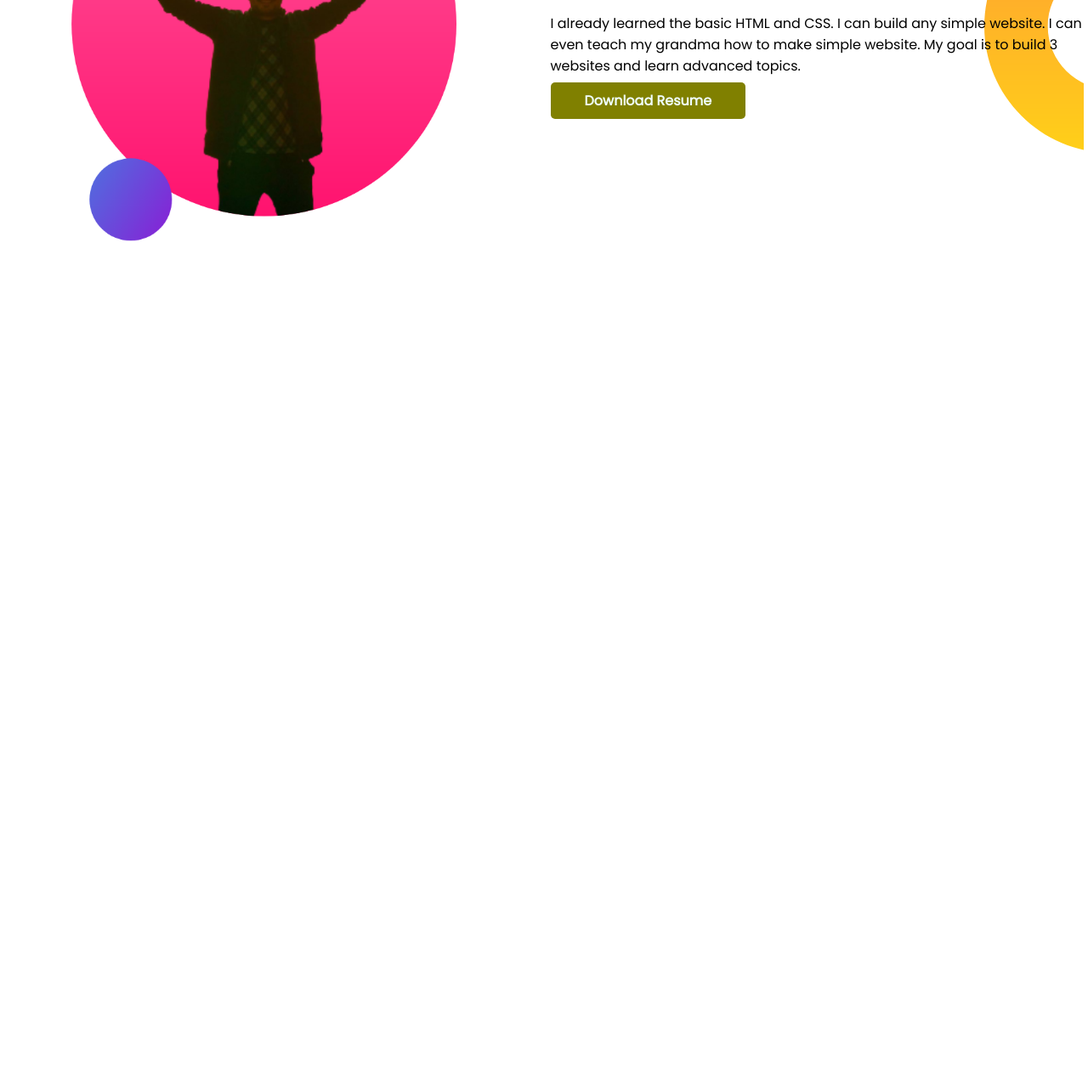
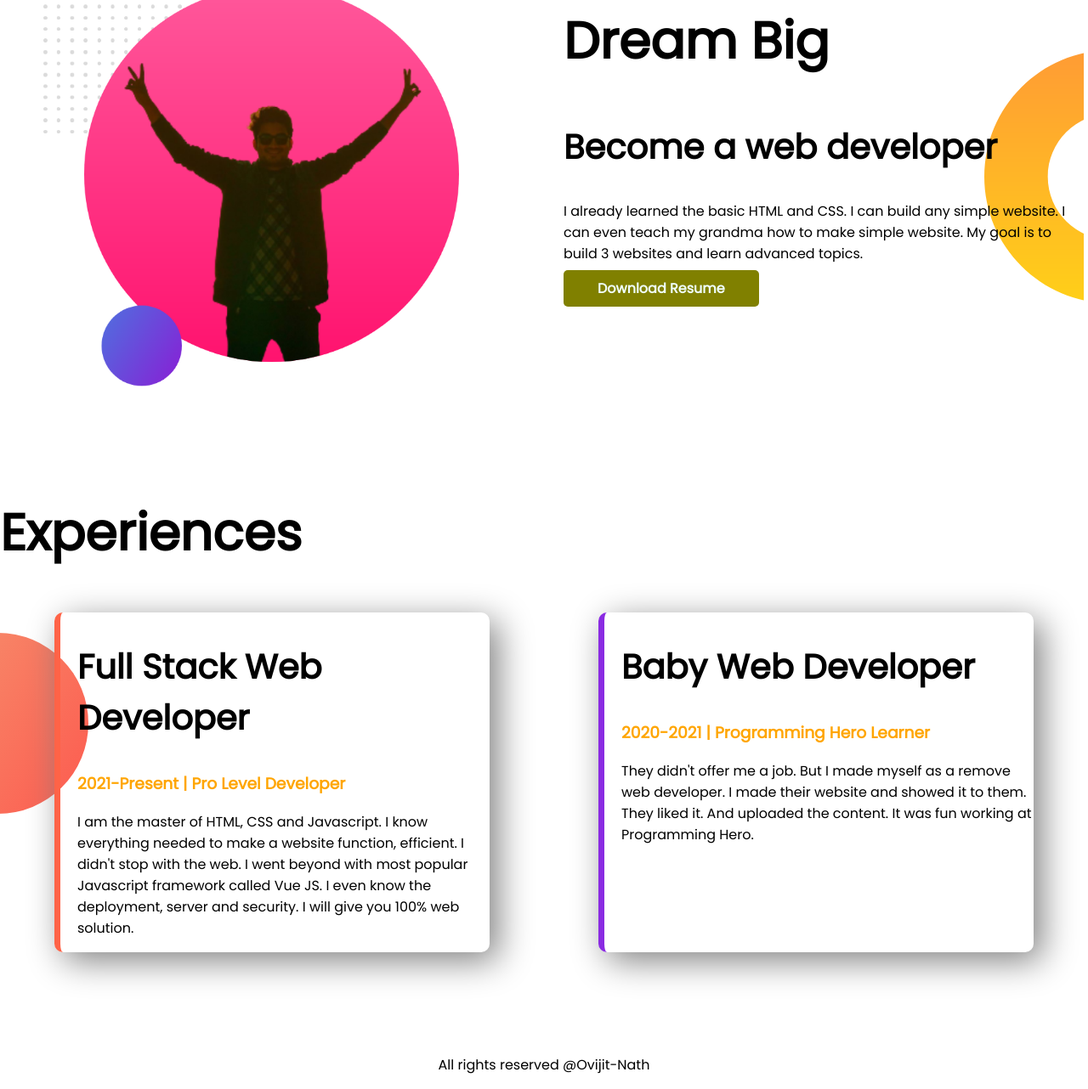
Before and after one commit to Ovijitnath/developer-portfolio, a plain HTML site: page index.html in a window 1280 px wide. Shown: the part 1135-2417 px from the top of the page at 85% size. Before the commit the page ends 1546 px from the top, so only its background shows below. Drawn offline with Linux system fonts and the light colour scheme.

Commit message:
third section completed

```diff
--- a/index.html
+++ b/index.html
@@ -13,13 +13,13 @@
     <link rel="stylesheet" href="style.css">
 
 </head>
-<section class="topbanner">
+<section class="topbanner flexible-container">
 
     <body>
 
         <div class="half-width">
             <h1>Welcome to</h1>
-            <h1><span class="name">Ovijit</span> World!!</h1>
+            <h1><span class="color-name">Ovijit</span> World!!</h1>
             <h2>I always wanted to be somebody, but now I realize I should have been more specific!</h2>
             <p>
                 I am a hard-working recent college graduate (3.34 CGPA, C.S.E) from BGC Trust University
@@ -44,7 +44,7 @@
             <img src="images/ovifirstsectionphoto.png" alt="image of myself">
         </div>
 </section>
-<section class="dream-big">
+<section class="dream-big flexible-container">
     <div class="half-width">
         <img src="images/ovidreambigphoto.png" alt="">
     </div>
@@ -57,8 +57,36 @@
     </div>
 
 </section>
+<section class="experience-area">
+    <h1>Experiences</h1>
+    <div class="flexible-container">
+        <div id="full-stack-developer" class="experience-item">
+            <h2>Full Stack Web Developer</h2>
+            <h3 class="color-name">2021-Present | Pro Level Developer</h3>
+            <p>
+                I am the master of HTML, CSS and Javascript. I know everything needed to make a website function,
+                efficient.
+                I didn't stop with the web. I went beyond with most popular Javascript framework called Vue JS. I even
+                know
+                the deployment, server and security. I will give you 100% web solution.
+            </p>
+        </div>
+        <div id="baby-web-developer" class="experience-item">
+            <h2>Baby Web Developer</h2>
+            <h3 class="color-name">2020-2021 | Programming Hero Learner
+            </h3>
+            <p>They didn't offer me a job. But I made myself as a remove web developer. I made their website and showed
+                it
+                to them. They liked it. And uploaded the content. It was fun working at Programming Hero.</p>
+        </div>
+    </div>
+
+</section>
 
 
 </body>
+<footer>
+    <p>All rights reserved @Ovijit-Nath</p>
+</footer>
 
 </html>
--- a/style.css
+++ b/style.css
@@ -7,11 +7,15 @@ h1 {
     font-size: 60px;
 }
 
-.name {
+h2 {
+    font-size: 40px;
+}
+
+.color-name {
     color: orange;
 }
 
-section {
+.flexible-container {
     display: flex;
     margin-bottom: 120px;
 
@@ -19,7 +23,8 @@ section {
 
 .half-width {
     width: 50%;
-    padding-left: 10px;
+    padding-left: 2%;
+
 
 }
 
@@ -50,3 +55,31 @@ section {
     background-position: right;
     margin-right: 5px;
 }
+
+.experience-item {
+    width: 40%;
+    margin-left: 5%;
+    margin-right: 5%;
+    padding-left: 20px;
+    box-shadow: 10px 10px 40px grey;
+    border-radius: 10px;
+}
+
+.experience-area {
+    background-image: url(images/exp-bg.png);
+    background-repeat: no-repeat;
+    background-position: left;
+}
+
+#full-stack-developer {
+    border-left: 7px solid tomato;
+
+}
+
+#baby-web-developer {
+    border-left: 7px solid blueviolet;
+}
+
+footer p {
+    text-align: center;
+}
```
